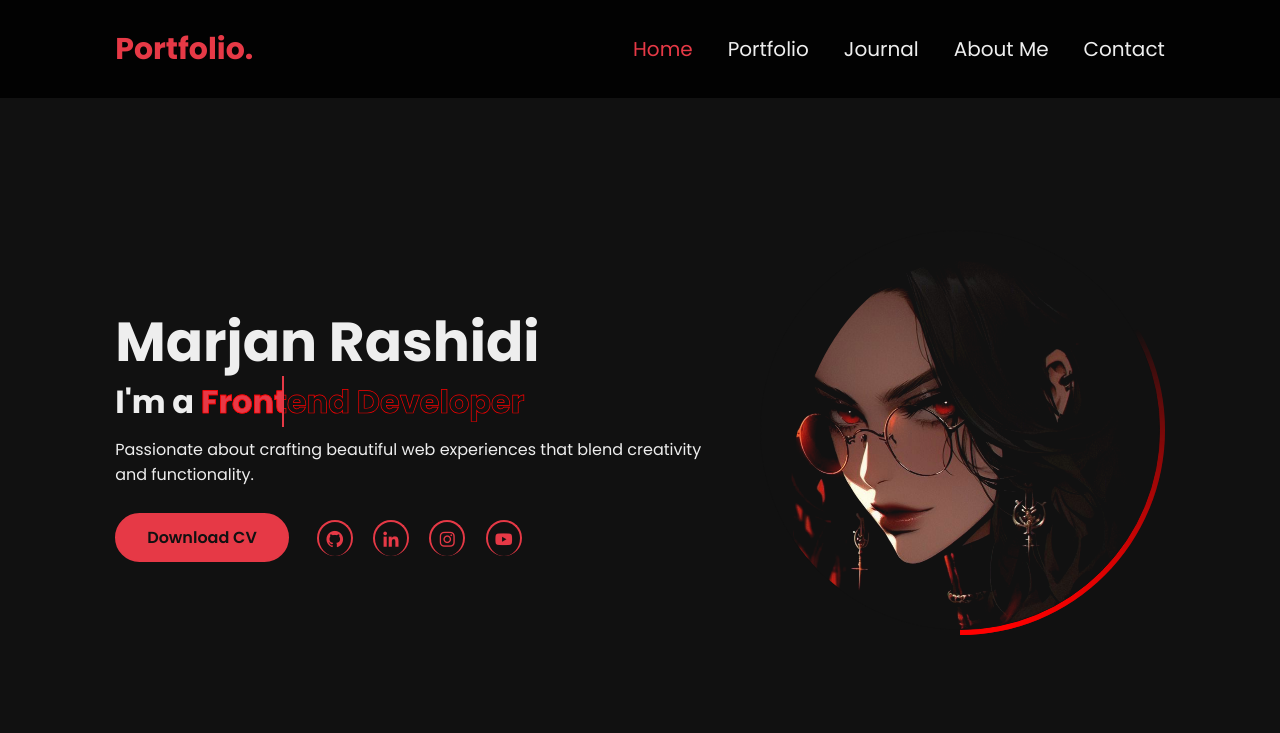
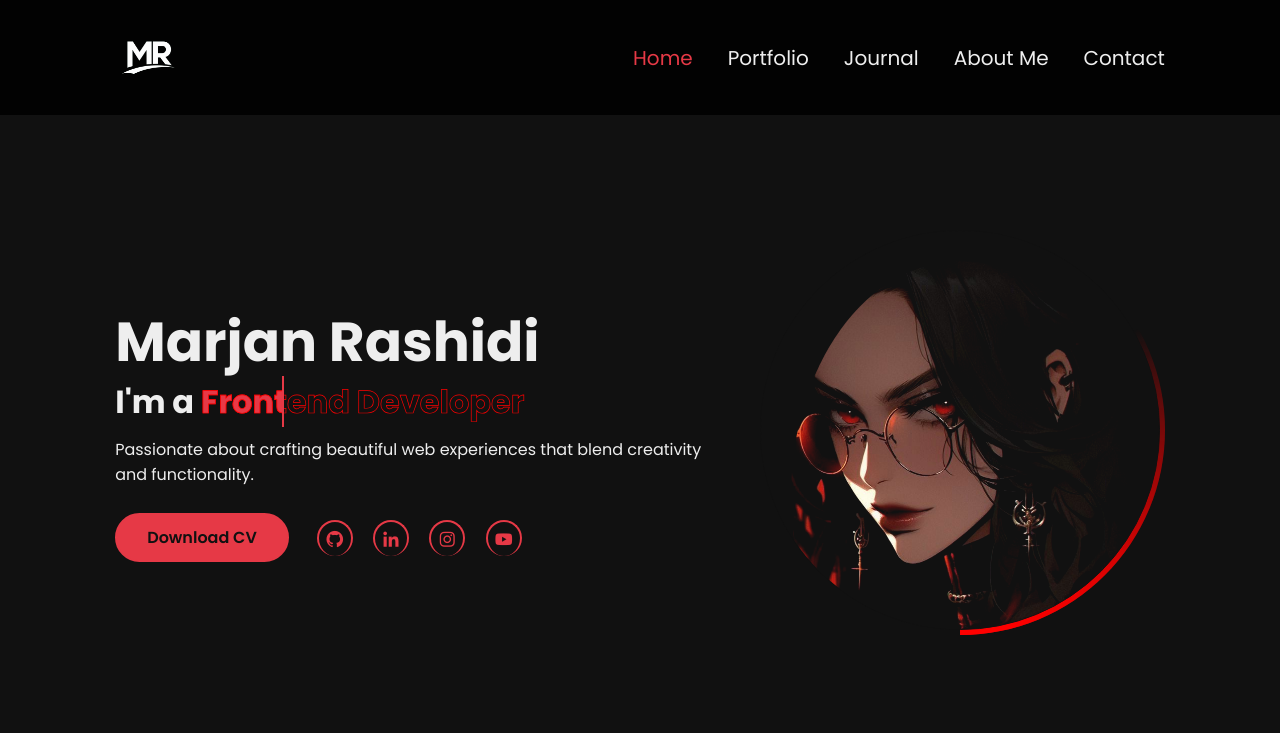
Before and after one commit to Marrashidi/My_Portfolio, a plain HTML site: page index.html in a window 1280 px wide. Drawn offline with nearby package versions, Linux system fonts and the light colour scheme.

Commit message:
Initial Commit!

```diff
--- a/css/style.css
+++ b/css/style.css
@@ -853,3 +853,15 @@ body {
     max-width: 98vw;
   }
 }
+
+/* Logo */
+.logo img.mr-logo {
+  height: 65px;
+  width: auto;
+  vertical-align: middle;
+  transition: filter 0.2s;
+}
+
+.logo img.mr-logo:hover {
+  filter: drop-shadow(0 2px 10px var(--primary-color, #e63946));
+}
--- a/index.html
+++ b/index.html
@@ -23,7 +23,11 @@
 
   <!-- Navbar -->
   <header class="navbar">
-    <div class="logo"><a href="index.html">Portfolio.</a></div>
+    <div class="logo">
+      <a href="index.html">
+        <img src="images/logo.png" alt="Marjan Rashidi" class="mr-logo" />
+      </a>
+    </div>
 
     <!-- Hamburger menu -->
     <input type="checkbox" id="menu-toggle" class="menu-toggle" />
@@ -65,7 +69,7 @@
           <a href="https://github.com/Marrashidi?tab=repositories" target="_blank"><i class="bx bxl-github"></i></a>
           <a href="http://linkedin.com/in/marjan-rashidi-aba565324" target="_blank"><i class="bx bxl-linkedin"></i></a>
           <a href="https://www.instagram.com" target="_blank"><i class="bx bxl-instagram"></i></a>
-          <a href="https://www.youtube.com/watch?v=6egO0WgqYaU" target="_blank"><i class="bx bxl-youtube"></i></a>
+          <a href="https://www.youtube.com" target="_blank"><i class="bx bxl-youtube"></i></a>
         </div>
       </div>
     </div>
```
Also changed, not shown: about.html (+6 -2 lines), contact.html (+6 -2 lines), journal.html (+5 -2 lines), portfolio.html (+5 -1 lines), images/logo.png (added).
